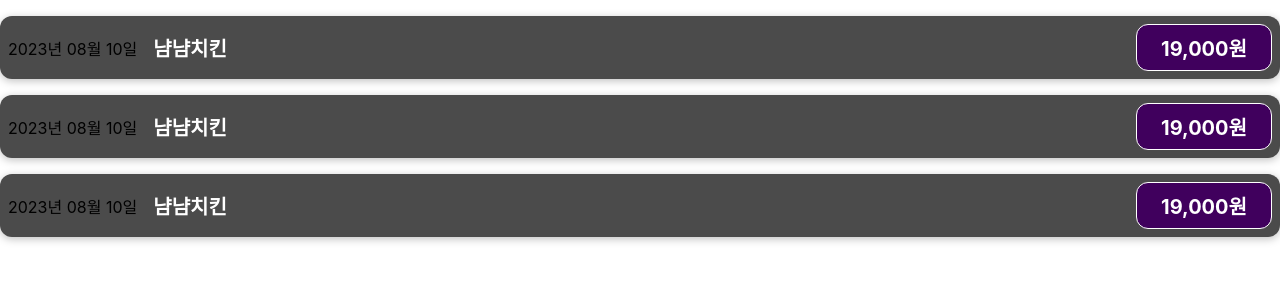
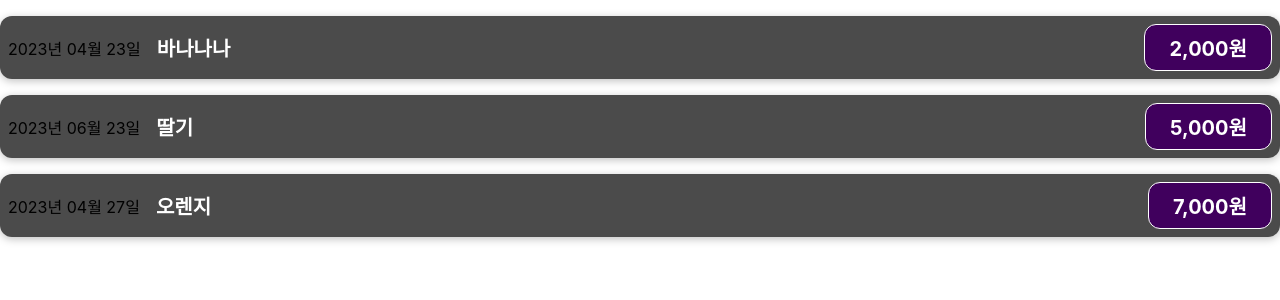
Before and after one commit to sunk-dev/review-react, a React (Create React App) app: page / in a window 1280 px wide. Shown: the top 300 px of the page. Built offline with nearby package versions, Linux system fonts and the light colour scheme.

Commit message:
props 기초 , 객체 디스트럭쳐링

```diff
--- a/src/App.js
+++ b/src/App.js
@@ -3,21 +3,52 @@ import logo from './logo.svg';
 import './App.css';
 import ExpenseItem from './components/ExpenseItem';
 import AppItem from './AppItem'; //APPItem 컴포넌트 불러오기
-import NoName from './NoName';
-import Hello from './Hello';
+
 /* JSX 규칙
 여러개의 태그를 사용하려면 그것들을 하나의 루트로 감싸야 함.
 React Fragement 태그
 복수의 자식요소를 그룹화 하는데 사용되며 불필요한 노드를 DOM에 추가하지 않음.
  빈 다이아몬드로 하면 리액트 프래그먼트 태그로 인식함.
  리액트에서 닫는 태그가 없는태그들은 (/)슬래시를 치고 닫아준다. */
-
-const App=()=>{
+// props <ExpenseItem title="샤인머스캣"/> APP에 의해 ExpenseItem 에 샤인머스캣이 전달됨
+//  props는 객체이기 때문에 여러개가 전달 가능함.
+// 문자와 다른 데이터는 중괄로로 감싸서 전달하기.
+const App = () => {
+  //지출 항목에 대한 객체배열->손쉽게 관리 가능
+  const expenses = [
+    {
+      title: '바나나나',
+      price: 2000,
+      date: new Date(2023, 4, 23),
+    },
+    {
+      title: '딸기',
+      price: 5000,
+      date: new Date(2023, 6, 23),
+    },
+    {
+      title: '오렌지',
+      price: 7000,
+      date: new Date(2023, 4, 27),
+    },
+  ];
   return (
     <>
-      <ExpenseItem/>
-      <ExpenseItem/>
-      <ExpenseItem/>
+      <ExpenseItem
+        title={expenses[0].title}
+        price={expenses[0].price}
+        date={expenses[0].date}
+      />
+      <ExpenseItem
+        title={expenses[1].title}
+        price={expenses[1].price}
+        date={expenses[1].date}
+      />
+      <ExpenseItem
+        title={expenses[2].title}
+        price={expenses[2].price}
+        date={expenses[2].date}
+      />
     </>
   );
 };
--- a/src/components/ExpenseItem.js
+++ b/src/components/ExpenseItem.js
@@ -1,38 +1,38 @@
-import React from 'react'
+import React from 'react';
 // css 로딩
-import'./ExpenseItem.css';
-const ExpenseItem = () => {
-	const expenseDate=new Date(2023,8,10); //new Date(2023,8,10);
-	const expenseTitle='냠냠치킨';
-	const expensePrice=19000;
+import './ExpenseItem.css';
+// props = property의 약자
+//props는 객체-> 디스트럭쳐링 가능 {title,price,date}
+const ExpenseItem = ({ title, price: propsPrice, date }) => {
+  //객체 형태 {title:'샤인머스캣'}으로 받음.
+  // const expenseDate=date; //new Date(2023,8,10);
+  // const expenseTitle=title;
+  // const expensePrice=propsPrice;//price:propsPrice 별명으로 쓸수 있음.
 
-	//1자리 숫자를 2자리 수로 변환하는 함수
-	const make2digit=(text)=>{
-		return text.toString().padStart(2,'0');
-	}
+  //1자리 숫자를 2자리 수로 변환하는 함수
+  const make2digit = (text) => {
+    return text.toString().padStart(2, '0');
+  };
 
-	//날짜 포맷팅 변환 함수 정의
-	const makeFormattedDate=()=>{
-		const year=expenseDate.getFullYear();
-		const month=expenseDate.getMonth();
-		const date=expenseDate.getDate();
-		return `${year}년 ${make2digit(month)}월 ${make2digit(date)}일`;
-	}
-	//숫자를 원화 표기법으로 바꾸기
-	const formattedPrice=new Intl.NumberFormat('ko-KR').format(expensePrice);
-
-
+  //날짜 포맷팅 변환 함수 정의
+  const makeFormattedDate = () => {
+    const year = date.getFullYear();
+    const month = date.getMonth();
+    const day = date.getDate();
+    return `${year}년 ${make2digit(month)}월 ${make2digit(day)}일`;
+  };
+  //숫자를 원화 표기법으로 바꾸기
+  const formattedPrice = new Intl.NumberFormat('ko-KR').format(propsPrice);
 
   return (
     <div className="expense-item">
       <div>{makeFormattedDate()}</div>
       <div className="expense-item__description">
-        <h2>{expenseTitle}</h2>
+        <h2>{title}</h2>
         <div className="expense-item__price">{formattedPrice}원</div>
       </div>
     </div>
-
   );
 };
 
-export default ExpenseItem
+export default ExpenseItem;
```
